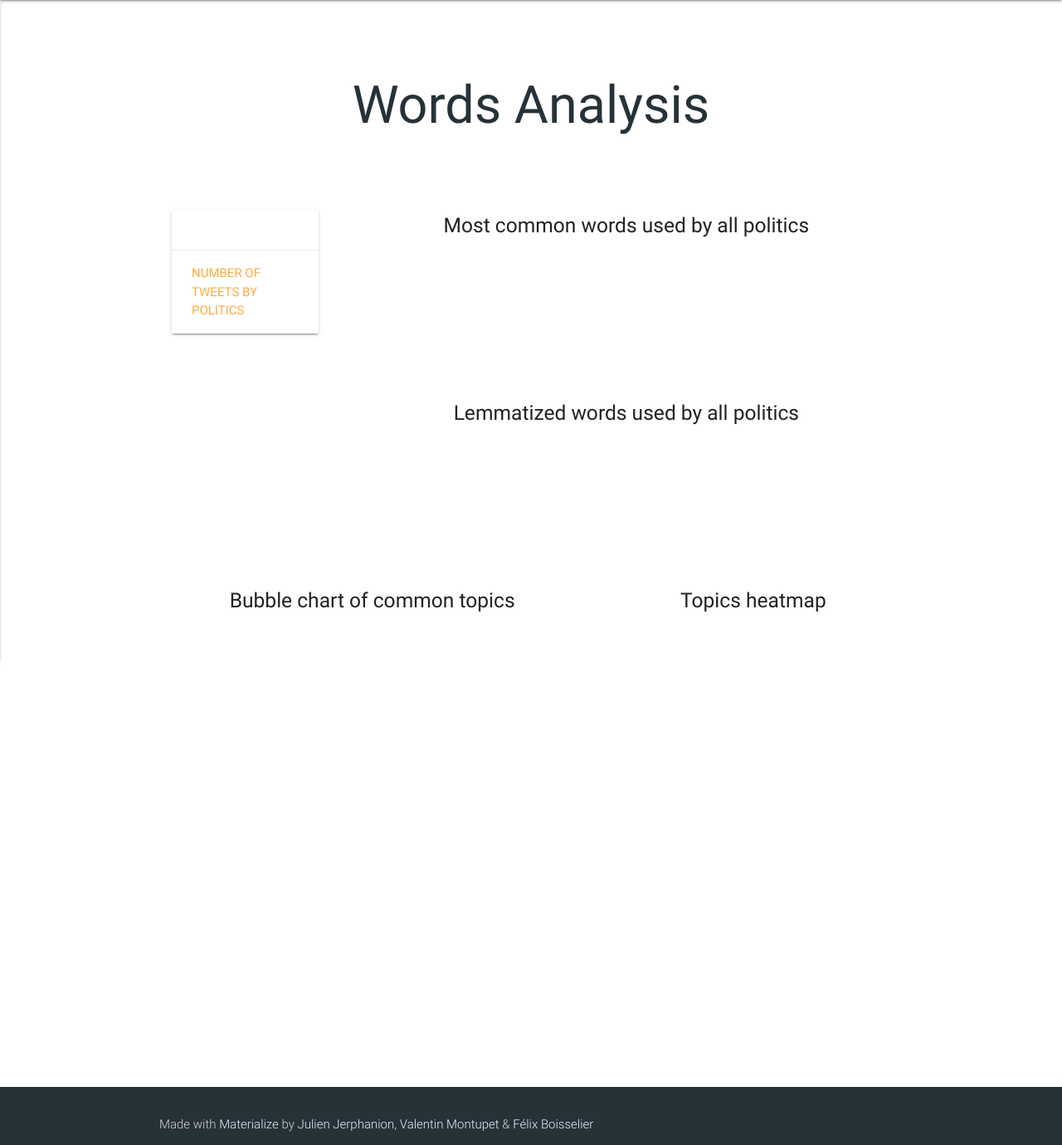
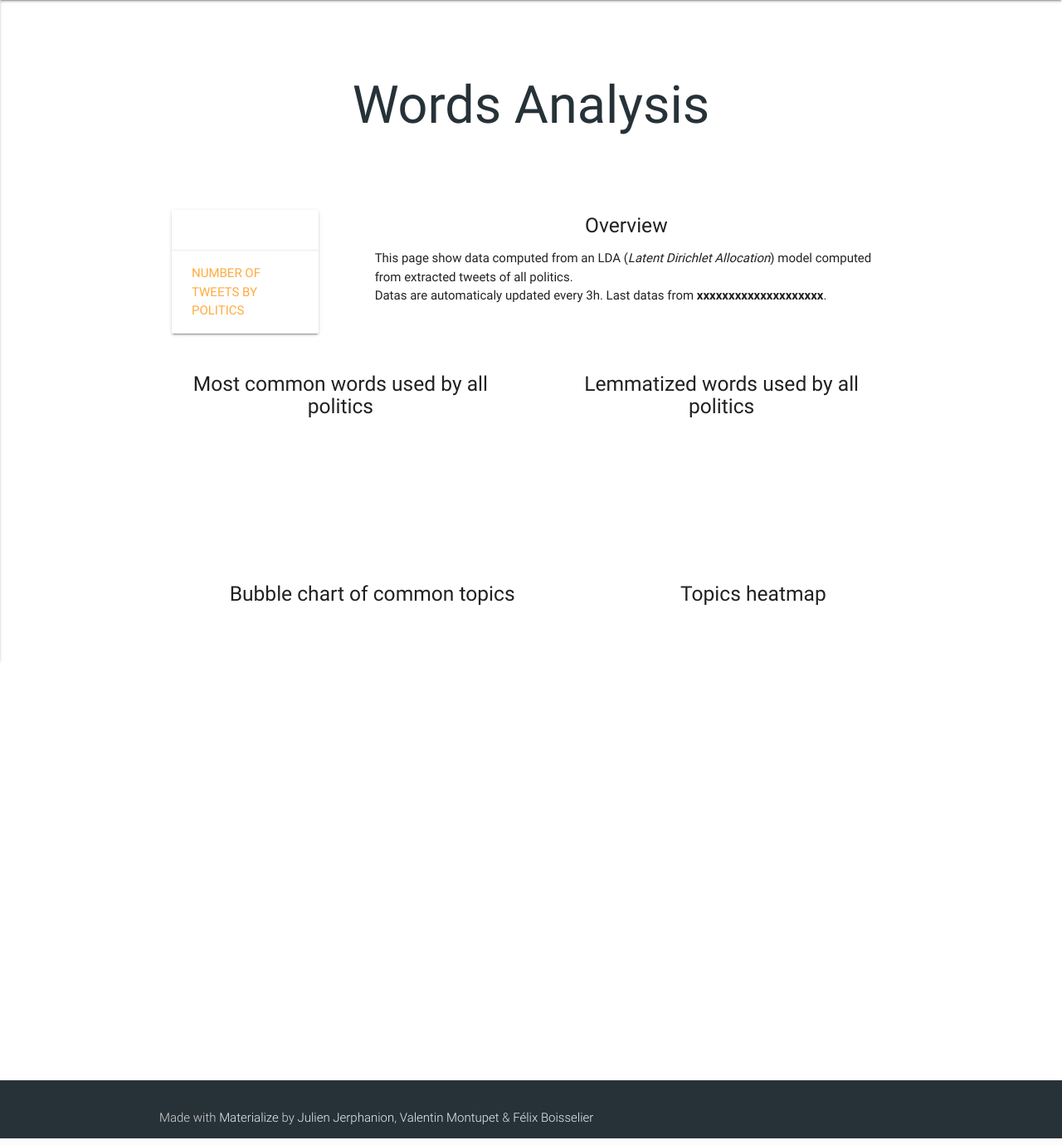
Before and after one commit to Frix-x/semiotweet, a Django app: page /generalOverview/ in a window 1280 px wide. Shown: the part 64-1444 px from the top of the page at 83% size. Run offline with Django 3.2, Linux system fonts and the light colour scheme; data that the repository does not hold is empty; a map, chart or similar area stays blank; parts of the project's set-up code (start-up, migrations or seed data) failed here and were passed over; some libraries are stand-ins or nearby versions.

Commit message:
improvements in generalOverview front-end - still need some adjustements

```diff
--- a/viewer/templates/generalOverview.html
+++ b/viewer/templates/generalOverview.html
@@ -30,13 +30,24 @@
             </div>
             <div class="col s12 m9">
                 <div class="icon-block">
-                  <h5 class="center">Most common words used by all politics</h5>
-                  <canvas id="barCommonWords"></canvas>
+                  <div class="icon-block">
+                    <h5 class="center">Overview</h5>
+                    <p>
+                      This page show data computed from an LDA (<i>Latent Dirichlet Allocation</i>) model computed from extracted tweets of all politics.<br>
+                      Datas are automaticaly updated every 3h. Last datas from <b>xxxxxxxxxxxxxxxxxxxx</b>.
+                    </p>
+                  </div>
                 </div>
             </div>
         </div>
         <div class="row">
-          <div class="col s12 m9 offset-m3">
+          <div class="col s12 m6">
+              <div class="icon-block">
+                <h5 class="center">Most common words used by all politics</h5>
+                <canvas id="barCommonWords"></canvas>
+              </div>
+          </div>
+          <div class="col s12 m6">
               <div class="icon-block">
                 <h5 class="center">Lemmatized words used by all politics</h5>
                 <canvas id="barLemmatizedWords"></canvas>
```
